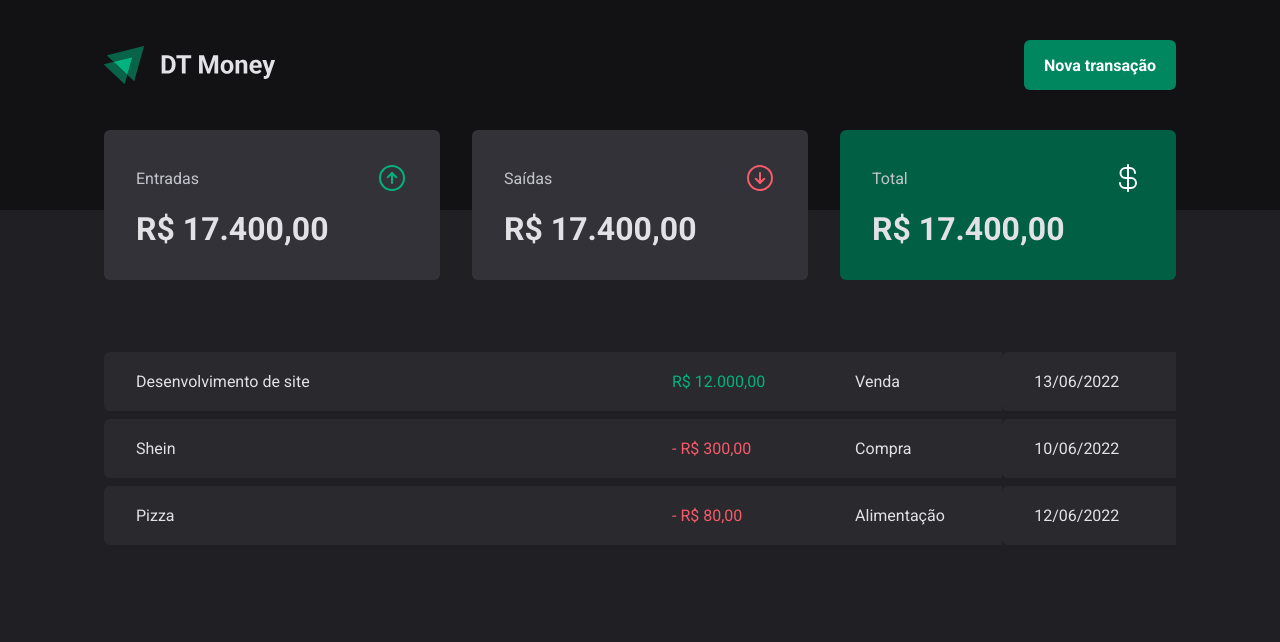
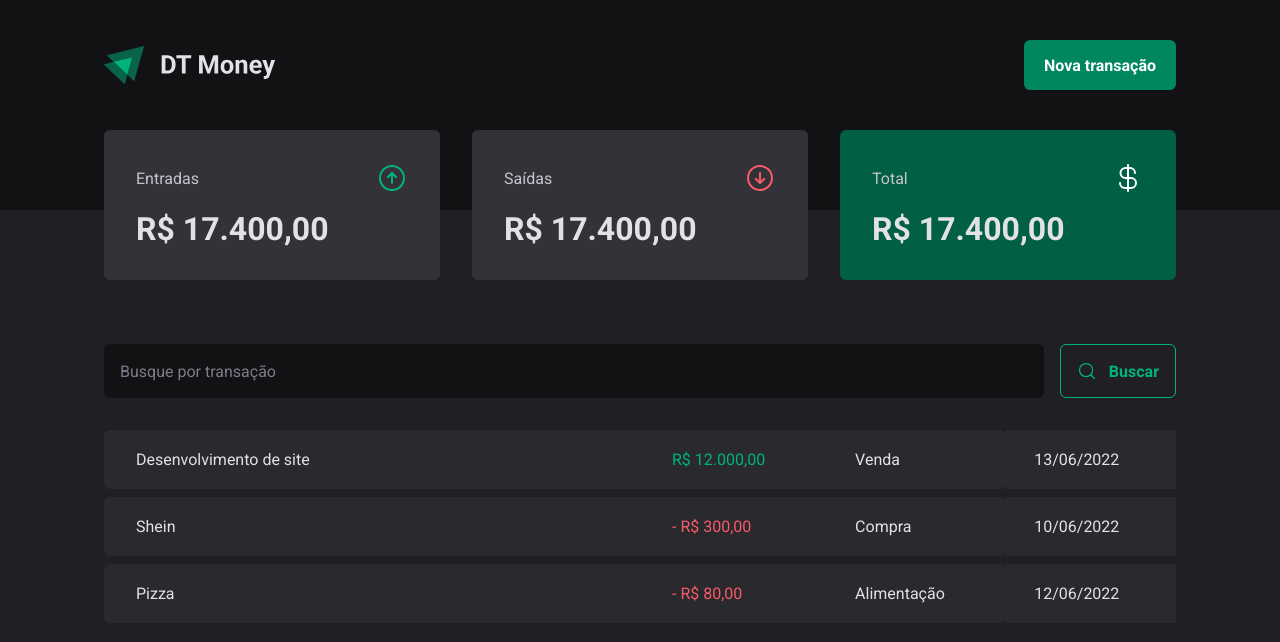
Before and after one commit to leticiar-io/dt-money-ignite, a React (Vite) app: page / in a window 1280 px wide. Shown: the top 642 px of the page. Built offline with nearby package versions, Linux system fonts and the light colour scheme.

Commit message:
component: SearchForm

```diff
--- /dev/null
+++ b/src/pages/Transactions/components/SearchForm/index.tsx
@@ -0,0 +1,15 @@
+import { MagnifyingGlass } from "phosphor-react";
+import { SearchFormContainer } from "./styles";
+
+export function SearchForm() {
+  return (
+    <SearchFormContainer>
+      <input type="text" placeholder="Busque por transação" />
+
+      <button type="submit">
+        <MagnifyingGlass size={20} />
+        Buscar
+      </button>
+    </SearchFormContainer>
+  );
+}
--- /dev/null
+++ b/src/pages/Transactions/components/SearchForm/styles.ts
@@ -0,0 +1,40 @@
+import styled from "styled-components";
+
+export const SearchFormContainer = styled.form`
+  display: flex;
+  gap: 1rem;
+
+  input {
+    flex: 1;
+    border-radius: 6px;
+    border: 0;
+    background: ${(props) => props.theme["gray-900"]};
+    color: ${(props) => props.theme["gray-300"]};
+    padding: 1rem;
+
+    &::placeholder {
+      color: ${(props) => props.theme["gray-500"]};
+    }
+  }
+  button {
+    display: flex;
+    align-items: center;
+    gap: 0.75rem;
+
+    border: 0;
+    padding: 1rem;
+    background: transparent;
+    border: 1px solid ${(props) => props.theme["green-300"]};
+    color: ${(props) => props.theme["green-300"]};
+    font-weight: bold;
+    border-radius: 6px;
+    cursor: pointer;
+
+    &:hover {
+      background: ${(props) => props.theme["green-500"]};
+      border-color: ${(props) => props.theme["green-300"]};
+      color: ${(props) => props.theme.white};
+      transition: background-color 0.2s, border-color 0.2s;
+   }
+  }
+`;
--- a/src/pages/Transactions/index.tsx
+++ b/src/pages/Transactions/index.tsx
@@ -1,5 +1,6 @@
 import { Header } from "../../components/Header";
 import { Summary } from "../../components/Summary";
+import { SearchForm } from "./components/SearchForm";
 import {
   TransactionsContainer,
   TransactionsTable,
@@ -13,6 +14,7 @@
       <Summary />
 
       <TransactionsContainer>
+         <SearchForm />
         <TransactionsTable>
           <tbody>
             <tr>
--- a/src/pages/Transactions/styles.ts
+++ b/src/pages/Transactions/styles.ts
@@ -11,7 +11,7 @@
   width: 100%;
   border-collapse: separate;
   border-spacing: 0 0.5rem;
-  //margin-top: 1.5rem;
+  margin-top: 1.5rem;
 
   td {
    padding: 1.25rem 2rem;
```
